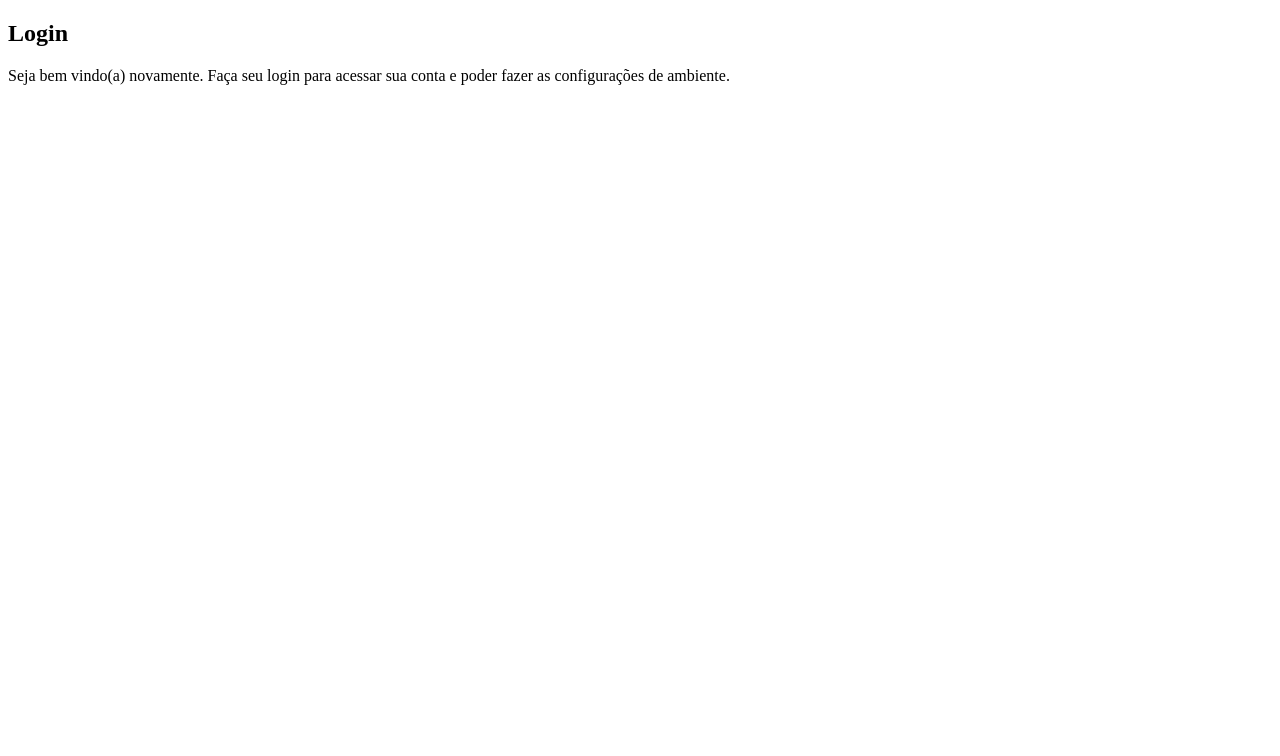
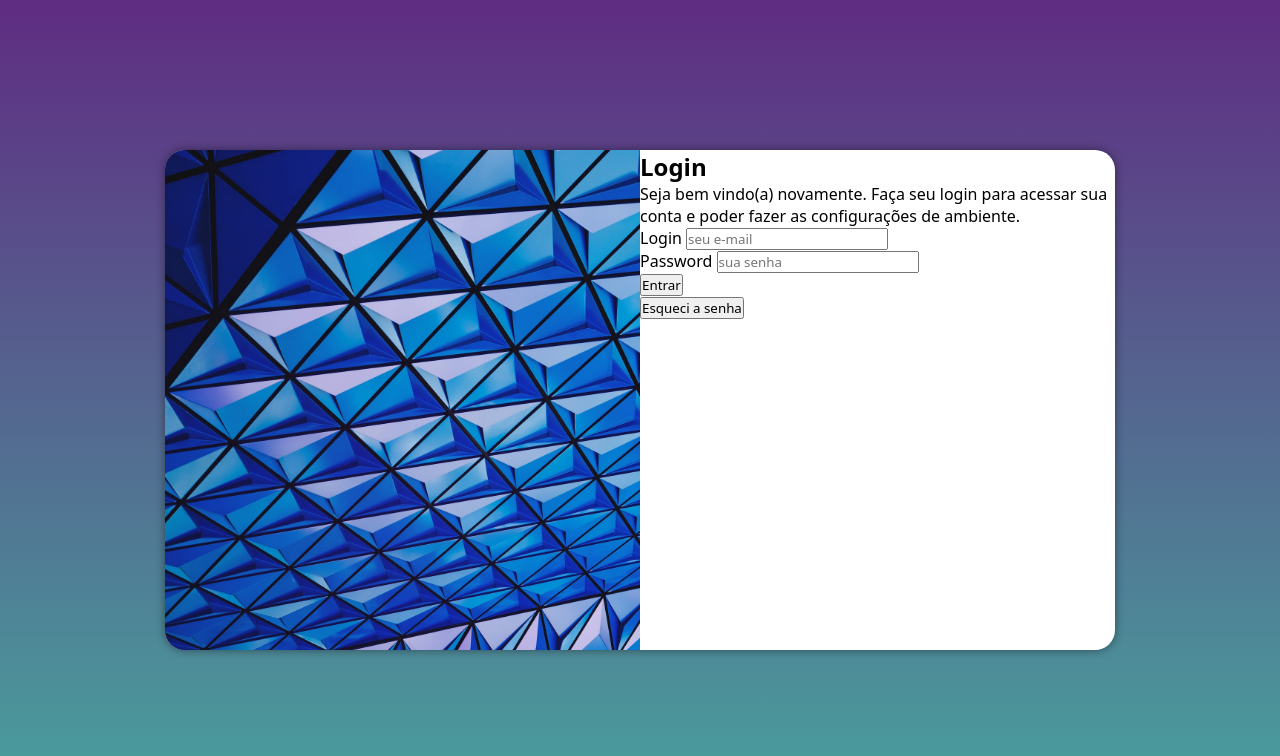
Before and after one commit to alvescamila87/projeto-login, a plain HTML site: page index.html in a window 1280 px wide. Drawn offline with Linux system fonts and the light colour scheme.

Commit message:
update mobile first

```diff
--- /dev/null
+++ b/css/media-query.css
@@ -0,0 +1,54 @@
+@charset "UTF-8";
+
+/*Typical device breakpoints
+----------------------------
+Pequenas telas: até 600px
+Celular: de 600px até 768px
+Tablet: de 768px até 992px
+Desktop: de 992px até 1200px
+Grandes telas: acima de 1200px
+*/
+
+@media screen and (min-width: 768px) and (max-width: 992px)
+{
+    body {
+        background-image: linear-gradient(to top, #49a09d, #5f2c82);
+    }
+
+    section#login {
+        width: 80vw;
+    }
+
+    section#login > div#imagem {
+        float: left;
+        width: 30%;
+        height: 100%;
+    }
+
+    section#login > div#formulario {
+        float: right;
+        width: 70%;
+    }
+}
+
+@media screen and (min-width: 992px)
+{
+    body {
+        background-image: linear-gradient(to top, #49a09d, #5f2c82);
+    }
+
+    section#login {
+        width: 950px;
+    }
+
+    section#login > div#imagem {
+        float: left;
+        width: 50%;
+        height: 100%;
+    }
+
+    section#login > div#formulario {
+        float: right;
+        width: 50%;
+    }
+}
--- a/css/style.css
+++ b/css/style.css
@@ -5,3 +5,52 @@
     Verde: #49a09d
     Lilás: #5f2c82
 */
+
+* {
+    margin: 0;
+    padding: 0;
+    font-family: system-ui, -apple-system, BlinkMacSystemFont, 'Segoe UI', Roboto, Oxygen, Ubuntu, Cantarell, 'Open Sans', 'Helvetica Neue', sans-serif, Helvetica, sans-serif;
+    box-sizing: border-box;
+}
+
+body, html {
+    background-color: #5f2c82;
+    width: 100vw;
+    height: 100vh;
+}
+
+main {
+    position: relative;
+    width: 100vw;
+    height: 100vh;
+}
+
+section#login {
+    position: relative;
+    top: 50%;
+    left: 50%;
+    transform: translate(-50%, -50%);
+    overflow: hidden;
+
+    background-color: white;
+    width: 250px;
+    height: 500px;
+    border-radius: 20px;
+    box-shadow: 0 0 10px rgba(0, 0, 0, 0.450);
+
+    transition: width .3s, heigth .3s;
+    transition-timing-function: ease;
+}
+
+section#login > div#imagem {
+    display: block;
+    background: #5f2c82 url('../img/vidro.jpg') no-repeat;
+    background-size: cover;
+    height: 200px;
+}
+
+section#login > div#formulatio {
+    display: block;
+    padding: 10px;
+    background-color: black;
+}
--- a/index.html
+++ b/index.html
@@ -5,6 +5,7 @@
     <meta http-equiv="X-UA-Compatible" content="IE=edge">
     <meta name="viewport" content="width=device-width, initial-scale=1.0">
     <link rel="stylesheet" href="css/style.css">
+    <link rel="stylesheet" href="css/media-query.css">
     <title>Login</title>
 </head>
 <body>
@@ -16,7 +17,19 @@
             <div id="formulario">
                 <h1>Login</h1>
                 <p>Seja bem vindo(a) novamente. Faça seu login para acessar sua conta e poder fazer as configurações de ambiente.</p>
-                <form action="login.php" method="post"></form>
+                <form action="login.php" method="post" autocomplete="on"></form>
+                <p>
+                    <label for="ilogin">Login</label>
+                    <input type="text" name="login" id="ilogin" required min="3" max="30" placeholder="seu e-mail" autocomplete="username">
+                </p>
+                <p>
+                    <label for="ipassword">Password</label>
+                    <input type="password" name="password" id="ipassword" required min="6" max="16" placeholder="sua senha" autocomplete="current-password">
+                </p>
+                <p>
+                    <input type="submit" value="Entrar"><br>
+                    <input type="submit" value="Esqueci a senha">
+                </p>
 
             </div>
         </section>
```
Also changed, not shown: img/folhas.jpg (deleted).
